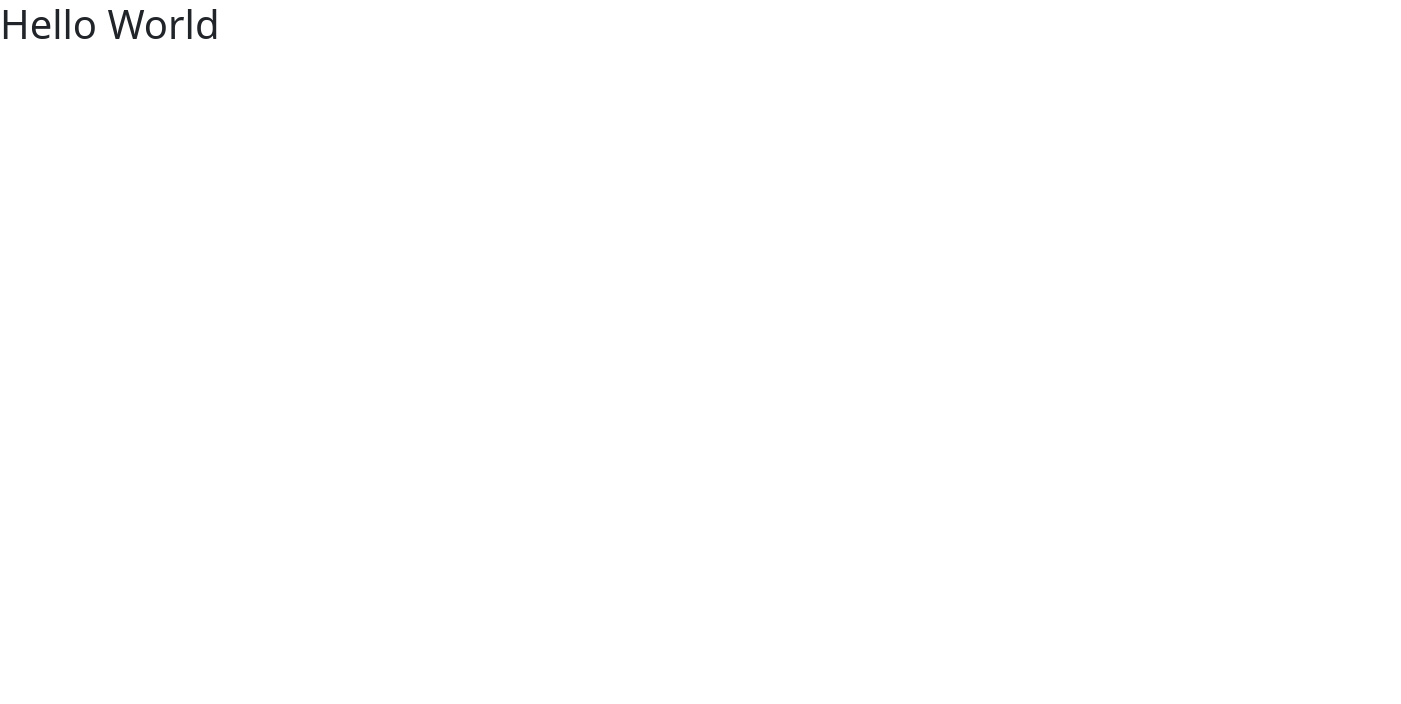
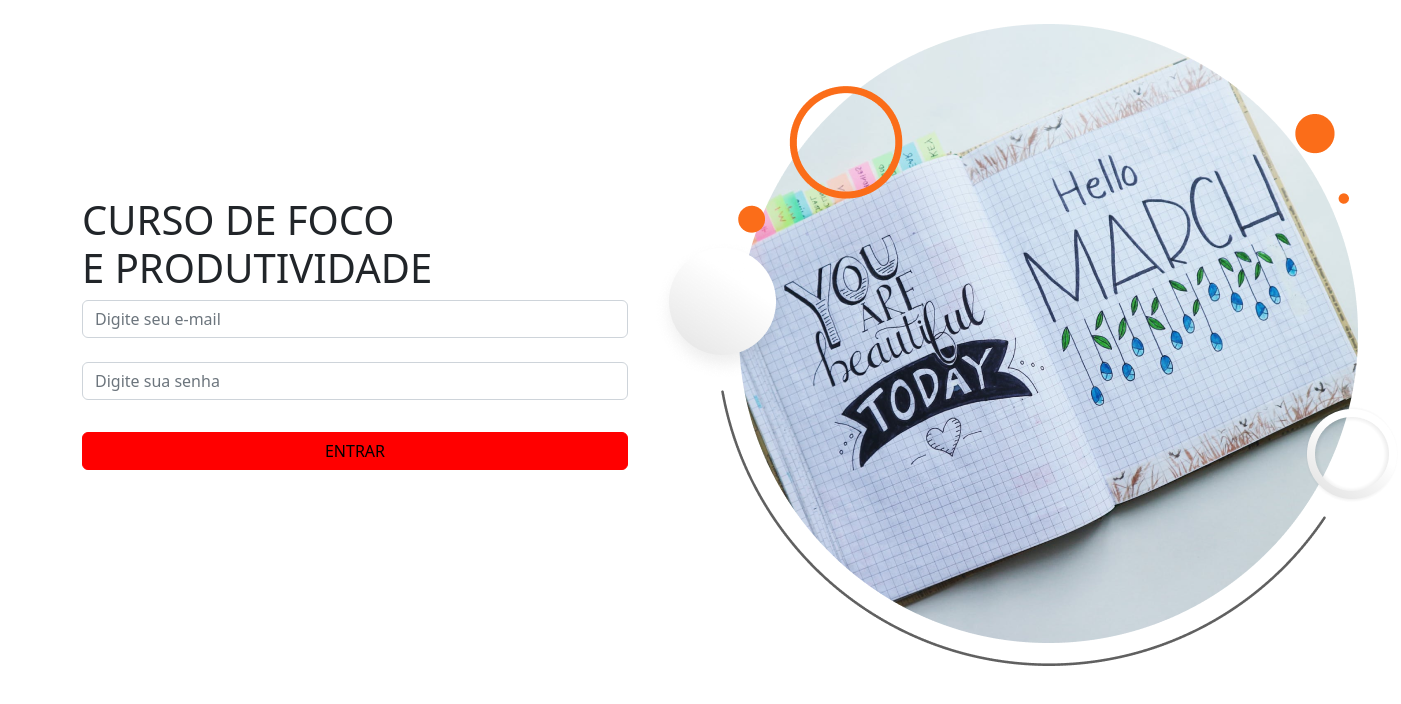
Before and after one commit to romatorres/segundo_projeto, a website: page src/index.html in a window 1280 px wide. Shown: the whole page, 1401 px wide, since content can reach past the window. Drawn offline with Linux system fonts and the light colour scheme.

Commit message:
modificado index.html imagem1 inserida

```diff
--- a/src/index.html
+++ b/src/index.html
@@ -9,15 +9,30 @@
     <meta property="og:description" content="O melhor curso de foco e produtividade do mercado!">
     <meta property="og:image:type" content="image/png">
     <meta property="og:image" content="/assets/img/img1.png">
-
+    <!-- ICONE -->
     <link rel="shortcut icon" type="image/icon" href="/assets/img/img1.png" />
     <!-- CSS -->
     <link rel="stylesheet" href="../dist/css/estilo.css" />
-    <title>Login - Feita com Bootstrap</title>
+    <title>Login - Foco e Produtividade</title>
 </head>
 <body>
-   <h1>Hello World</h1>
-
+    <section class="container">
+        <div class="row d-flex align-items-center">
+            <div class="col-12 col-lg-6" >
+                <h1>CURSO DE FOCO <br> E PRODUTIVIDADE</h1>
+                <div class="d-grid gap-2">
+                    <div class="form-group mb-4">
+                        <input class="form-control mb-4" type="email" name="email" id="email" placeholder="Digite seu e-mail">
+                        <input class="form-control" type="password" name="senha" id="senha" placeholder="Digite sua senha">
+                    </div>
+                    <button class="btn btn-primary">ENTRAR</button>
+                </div>
+            </div>
+            <div class="col-lg-6">
+                <img src="../dist/img/img1.png" alt="Imagem da tela de login">
+            </div>
+        </div>
+    </section>
    <!-- <script src="js/bootstrap.bundle.min.js"></script> -->
 </body>
 </html>
```
Also changed, not shown: dist/img/img1.png (added).
